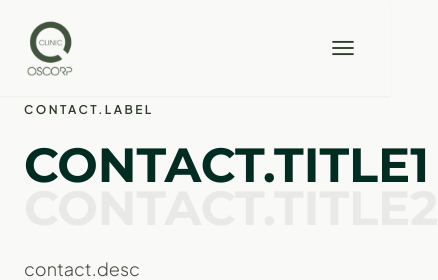
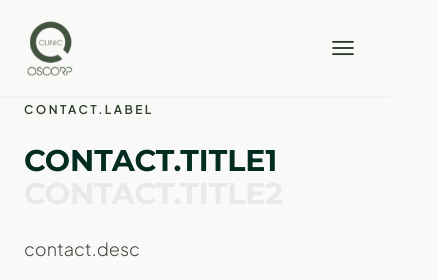
Before and after one commit to oscorpclinic-stack/oscorp-klinika, a React (Vite) app: page /contact in a window 390 px wide. Shown: the top 280 px of the page, 438 px wide, since content can reach past the window. Built offline with nearby package versions, Linux system fonts and the light colour scheme; the HTML template or start-up script is replaced by a standard one.

Commit message:
fix: responsive font sizes on contact page

```diff
--- a/src/pages/Contact.tsx
+++ b/src/pages/Contact.tsx
@@ -15,7 +15,7 @@ export default function Contact() {
             <span className="uppercase tracking-[0.2em] text-primary font-semibold text-xs font-label">
               {t('contact.label')}
             </span>
-            <h1 className="text-5xl md:text-7xl leading-[0.9] text-emerald-950">
+            <h1 className="text-3xl sm:text-4xl md:text-7xl leading-[1.1] md:leading-[0.9] text-emerald-950 break-words">
               {t('contact.title1')} <br/>
               <span className="text-outline-variant/30">{t('contact.title2')}</span>
             </h1>
```
